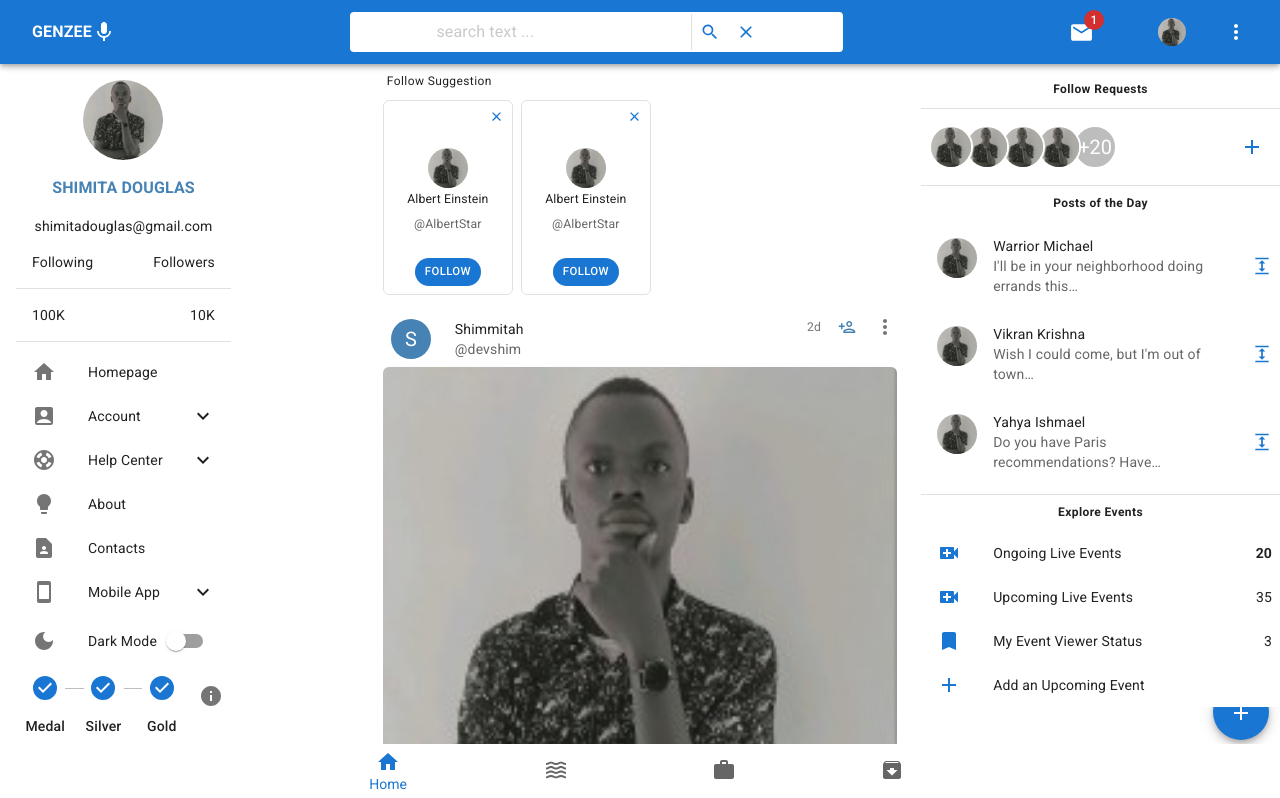
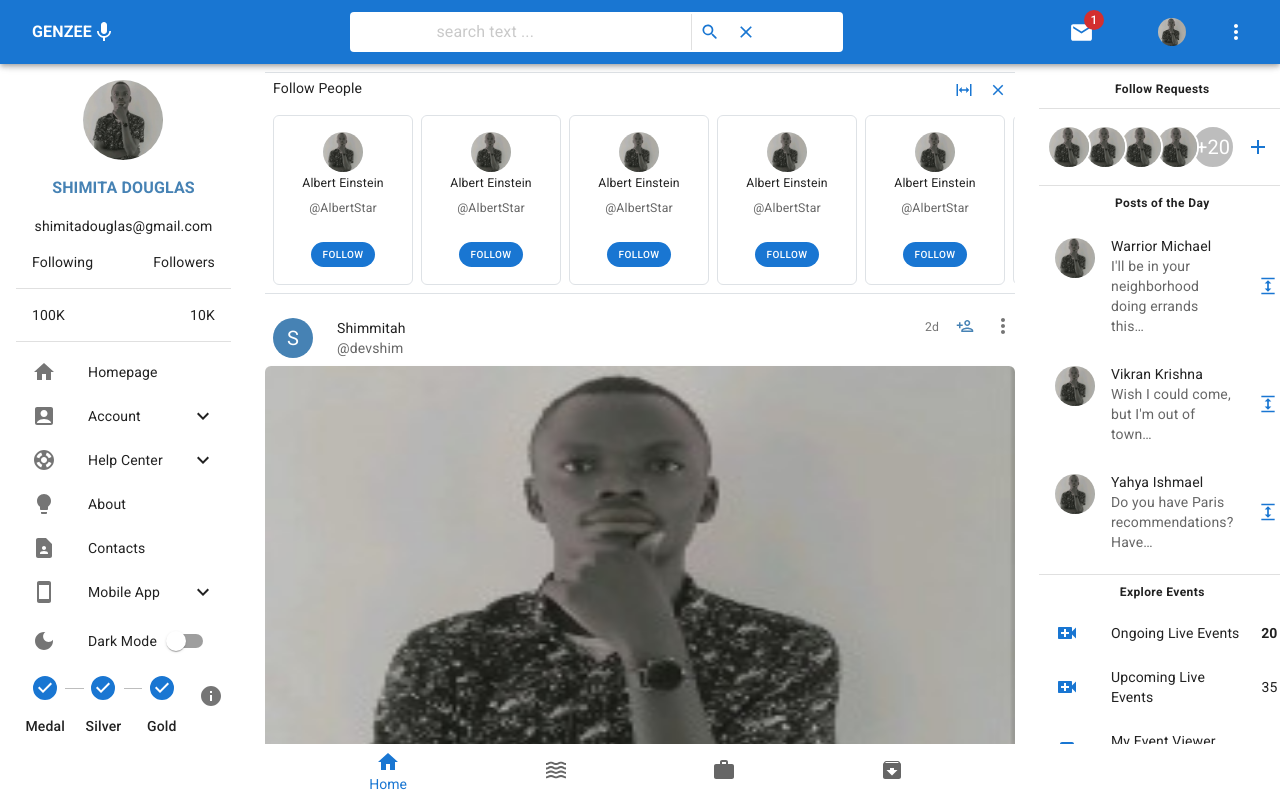
Before and after one commit to Shimmita/Genzee, a React (Create React App) app: page / in a window 1280 px wide. Shown: the top 798 px of the page. Built offline with nearby package versions, Linux system fonts and the light colour scheme.

Commit message:
fully scrollable follow people implemented

```diff
--- a/src/components/feed/Feed.jsx
+++ b/src/components/feed/Feed.jsx
@@ -44,22 +44,7 @@ const Feed = () => {
   return (
     <Box flex={3} p={1}>
       {/* show refresh box */}
-      {isRefreshBox && defaultState && (
-        <Box
-          sx={{
-            position: "fixed",
-            top: "60%",
-            right:
-              window.screen.availWidth <= 500
-                ? "-8%"
-                : window.screen.availWidth > 1000
-                ? "28%"
-                : "-3%",
-          }}
-        >
-          <RefreshBox />
-        </Box>
-      )}
+      {isRefreshBox && defaultState && <RefreshBox />}
       {/* show default card and contents */}
       {defaultState && <FeedDefaultContent />}
       {/* show the view all accounts of the drawer or sidebar */}
--- a/src/components/feed/FeedDefaultContent.jsx
+++ b/src/components/feed/FeedDefaultContent.jsx
@@ -1,13 +1,48 @@
-import { Box } from "@mui/material";
+import { Box, IconButton, Typography } from "@mui/material";
 import React from "react";
 import CardFeed from "../custom/CardFeed";
 import PeopleContainer from "../people/PeopleContainer";
+import { Close, Expand } from "@mui/icons-material";
 
 const FeedDefaultContent = () => {
+  // for follow people
+  const items = Array.from({ length: 10 }, (_, i) => i);
+
   return (
     <Box>
-      <PeopleContainer/>
-      <div className="mb-3"/>
+      <Box className="border-top border-bottom mb-3">
+        <Box
+          display={"flex"}
+          justifyContent={"space-between"}
+          alignItems={"center"}
+        >
+          <Typography
+            variant="body2"
+            component={"div"}
+            className="ps-2 pt-1 mb-2"
+          >
+            Follow People
+          </Typography>
+
+          <Box display={"flex"}>
+            <IconButton>
+              <Expand
+                color="primary"
+                sx={{ rotate: "90deg", width: 18, height: 18 }}
+              />
+            </IconButton>
+
+            <IconButton>
+              <Close
+                color="primary"
+                sx={{ rotate: "90deg", width: 18, height: 18 }}
+              />
+            </IconButton>
+          </Box>
+        </Box>
+
+        <PeopleContainer items={items} />
+      </Box>
       <CardFeed />
       <CardFeed />
       <CardFeed />
--- a/src/components/people/FollowSuggestion.jsx
+++ b/src/components/people/FollowSuggestion.jsx
@@ -2,19 +2,22 @@ import React from "react";
 import Card from "@mui/material/Card";
 import CardContent from "@mui/material/CardContent";
 import Typography from "@mui/material/Typography";
-import { Avatar, Box, Button, CardActions, IconButton } from "@mui/material";
+import { Avatar, Box, Button, CardActions } from "@mui/material";
 import devImage from "../../images/dev.jpeg";
-import { Close } from "@mui/icons-material";
 
 export default function FollowSuggetion() {
   return (
     <Box bgcolor={"background.default"} color={"text.primary"}>
-      <Card elevation={0} sx={{ width: 130 }} className="rounded border">
-        <Box display={"flex"} justifyContent={"flex-end"}>
+      <Card
+        elevation={0}
+        sx={{ width: 140, height: 170 }}
+        className="border rounded"
+      >
+        {/* <Box display={"flex"} justifyContent={"flex-end"}>
           <IconButton>
             <Close color="primary" sx={{ width: 15, height: 15 }} />
           </IconButton>
-        </Box>
+        </Box> */}
         <CardContent>
           <Box display={"flex"} justifyContent={"center"}>
             <Avatar src={devImage} />
@@ -38,12 +41,12 @@ export default function FollowSuggetion() {
         <CardActions sx={{ display: "flex", justifyContent: "center" }}>
           <Button
             disableElevation
+            size="small"
             variant="contained"
-            size="small"
             color="primary"
             sx={{ borderRadius: 5 }}
           >
-            <small>Follow</small>
+            <small style={{ fontSize: "x-small" }}>Follow</small>
           </Button>
         </CardActions>
       </Card>
--- a/src/components/people/PeopleContainer.jsx
+++ b/src/components/people/PeopleContainer.jsx
@@ -1,29 +1,26 @@
-import { Box, Stack, Typography } from "@mui/material";
+import { Box } from "@mui/material";
 import React from "react";
 import FollowSuggetion from "./FollowSuggestion";
+import { GetScreenWidth } from "../utilities/GetScreenWidth";
 
-const PeopleContainer = () => {
+const PeopleContainer = ({ items }) => {
   return (
     <Box
       sx={{
-        position: "st",
+        width:GetScreenWidth(),
+        display: "flex",
         overflowX: "auto",
-        // Hide scrollbar for Chrome, Safari and Opera
-        "&::-webkit-scrollbar": {
-          display: "none",
-        },
-        // Hide scrollbar for IE, Edge and Firefox
-        msOverflowStyle: "none",
-        scrollbarWidth: "none",
+        gap: 1,
+        padding: 1,
+        "&::-webkit-scrollbar": { display: "none" },
+        "-ms-overflow-style": "none" /* IE and Edge */,
+        "scrollbar-width": "none" /* Firefox */,
       }}
     >
-      <Typography variant="caption" component={"div"} className="ms-1 mb-2">
-        Follow Suggestion
-      </Typography>
-      <Stack direction={"row"} spacing={1}>
-        <FollowSuggetion />
-        <FollowSuggetion />
-      </Stack>
+      {items.map((item, index) => (
+        <FollowSuggetion key={index} />
+      ))}
+
     </Box>
   );
 };
--- a/src/components/refresh/RefreshBox.jsx
+++ b/src/components/refresh/RefreshBox.jsx
@@ -1,12 +1,34 @@
 import { RefreshOutlined } from "@mui/icons-material";
 import { Box, Button, Typography } from "@mui/material";
 import React from "react";
+import useScrolledDown from "../hooks/useScrolledDown";
+import { useSelector } from "react-redux";
 
 const RefreshBox = () => {
+  const { isScrolledDown } = useSelector((state) => state.appUI);
+
+  // run the listening component hook
+  useScrolledDown();
+  if (isScrolledDown) {
+    return;
+  }
+
   return (
-    <Box m={1}>
+    <Box
+      m={1}
+      sx={{
+        position: "fixed",
+        top: "60%",
+        right:
+          window.screen.availWidth <= 500
+            ? "-8%"
+            : window.screen.availWidth > 1000
+            ? "26%"
+            : "-3%",
+      }}
+    >
       <Button
-        sx={{ rotate: "270deg" }}
+        sx={{ rotate: "270deg"}}
         size="small"
         variant="contained"
         endIcon={<RefreshOutlined />}
--- a/src/components/rightbar/Righbar.jsx
+++ b/src/components/rightbar/Righbar.jsx
@@ -162,6 +162,5 @@ const RightbarAll = () => {
     </Box>
   );
 };
-console.log("🚀 ~ RightbarAll ~ Typography:", Typography);
 
 export default RightbarAll;
--- /dev/null
+++ b/src/components/utilities/GetScreenWidth.jsx
@@ -0,0 +1,47 @@
+export const GetScreenWidth = () => {
+  return window.screen.availWidth < 350
+    ? 300
+    : window.screen.availWidth <= 370
+    ? 345
+    : window.screen.availWidth < 390
+    ? 358
+    : window.screen.availWidth <= 400
+    ? 376
+    : window.screen.availWidth <= 420
+    ? 395
+    : window.screen.availWidth <= 450
+    ? 410
+    : window.screen.availwidth <= 500
+    ? 420
+    : window.screen.availWidth <= 550
+    ? 435
+    : window.screen.availWidth <= 600
+    ? 500
+    : window.screen.availWidth <= 800
+    ? 750
+    : window.screen.availWidth <= 850
+    ? 800
+    : window.screen.availWidth <= 900
+    ? 865
+    : window.screen.availWidth <= 1000
+    ? 900
+    : window.screen.availWidth <= 1200
+    ? 445
+    : window.screen.availWidth <= 1500
+    ? 540
+    : window.screen.availWidth <= 1700
+    ? 600
+    : window.screen.availWidth <= 2000
+    ? 700
+    : window.screen.availWidth <= 2500
+    ? 850
+    : window.screen.availWidth <= 3000
+    ? 1000
+    : window.screen.availWidth <= 3500
+    ? 1300
+    : window.screen.availWidth <= 4000
+    ? 1500
+    : window.screen.availWidth <= 5000
+    ? 1800
+    : 2500;
+};
```
